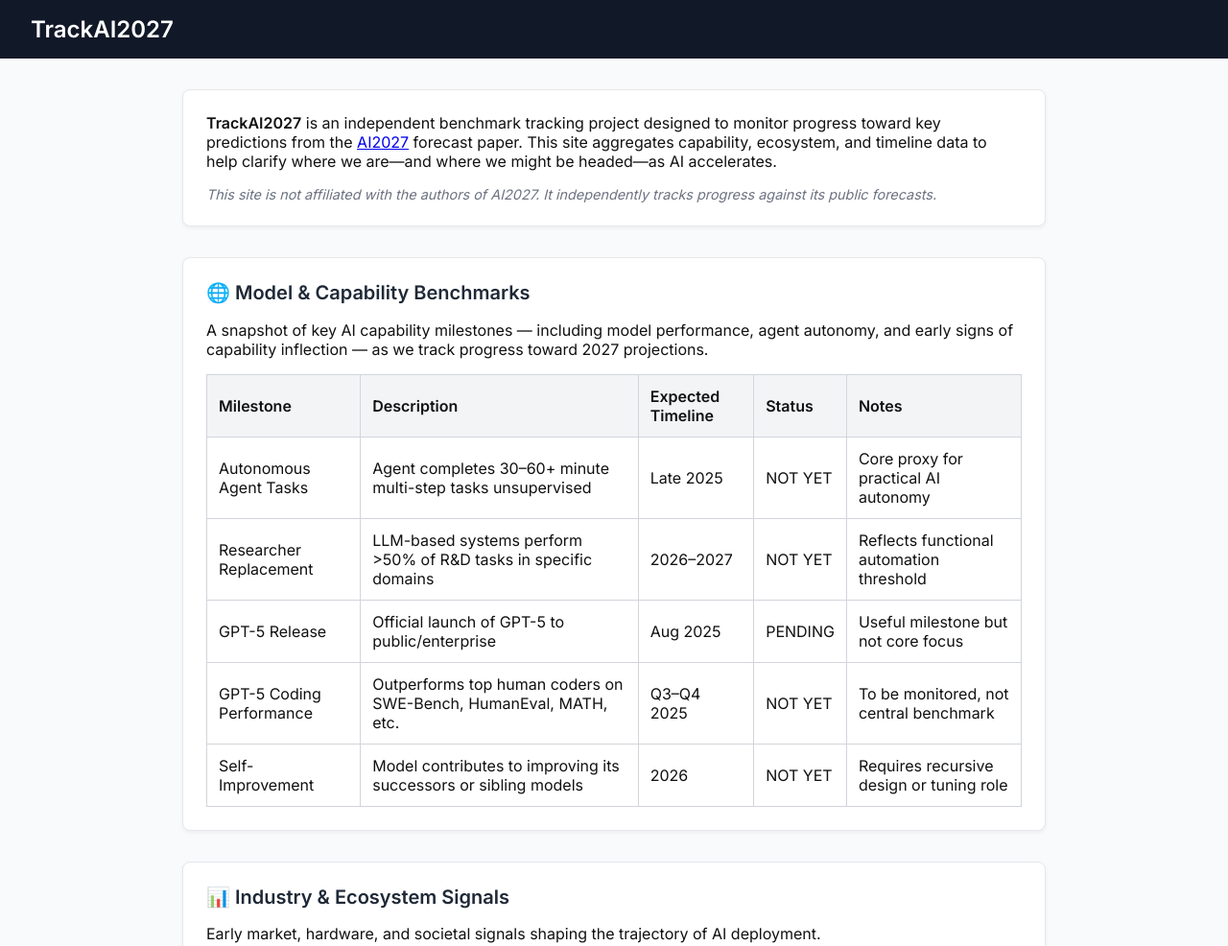
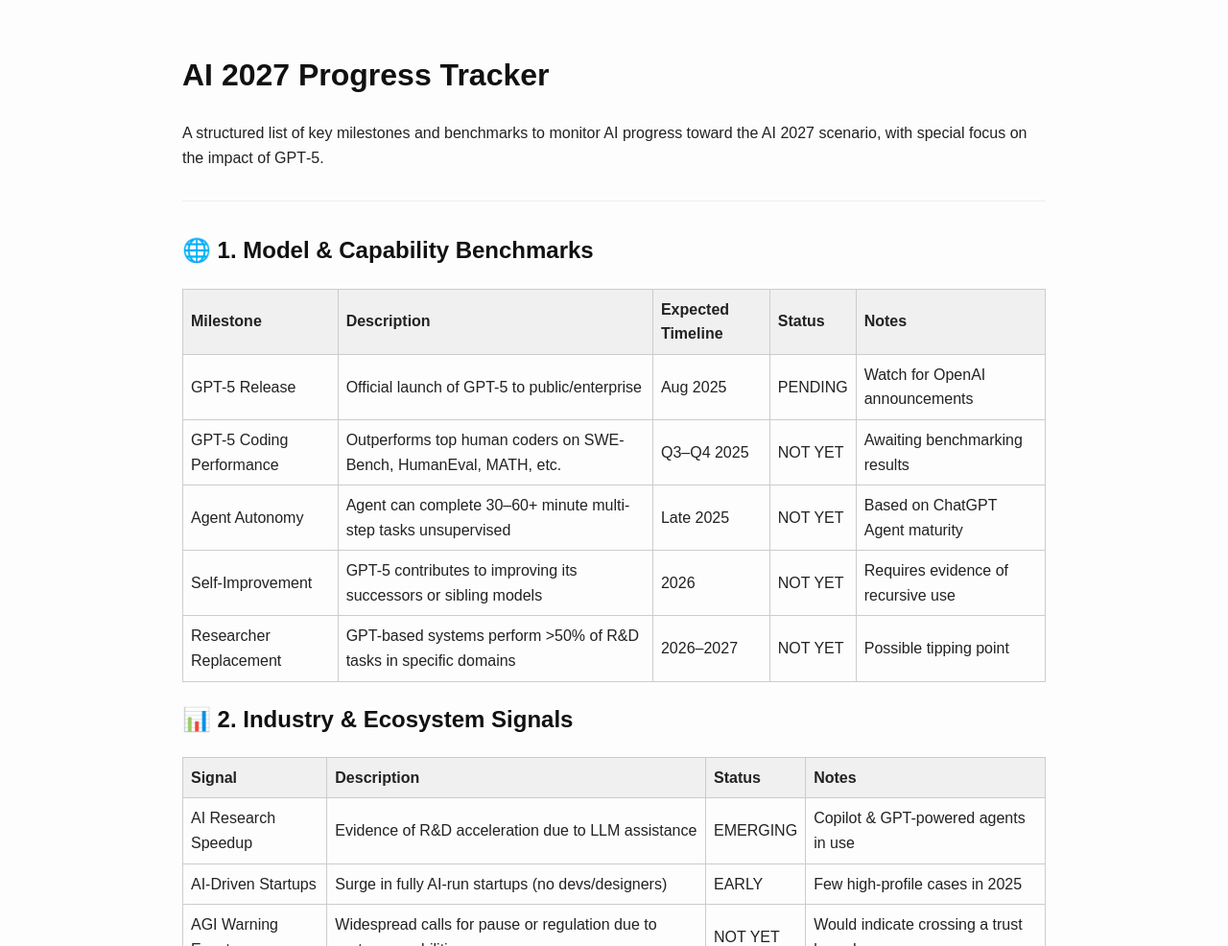
Before and after one commit to sammo8890/trackai2027-site, a plain HTML site: page index.html in a window 1280 px wide. Shown: the top 986 px of the page at 96% size. Drawn offline with Linux system fonts and the light colour scheme.

Commit message:
Update index.html

```diff
--- a/index.html
+++ b/index.html
@@ -1,114 +1,65 @@
-<!DOCTYPE html>
-<html lang="en">
+<!DOCTYPE html><html lang="en">
 <head>
   <meta charset="UTF-8" />
   <meta name="viewport" content="width=device-width, initial-scale=1.0" />
   <title>TrackAI2027</title>
-  <link href="https://fonts.googleapis.com/css2?family=Inter:wght@400;600&display=swap" rel="stylesheet">
   <style>
     body {
-      font-family: 'Inter', sans-serif;
-      background-color: #f9fafb;
-      margin: 0;
-      padding: 0;
+      font-family: sans-serif;
+      line-height: 1.6;
+      max-width: 900px;
+      margin: 0 auto;
+      padding: 2rem;
+      background-color: #fdfdfd;
+      color: #222;
+    }
+    h1, h2, h3 {
       color: #111;
-    }
-    header {
-      background: #111827;
-      color: white;
-      padding: 1rem 2rem;
-      display: flex;
-      justify-content: space-between;
-      align-items: center;
-      position: sticky;
-      top: 0;
-      z-index: 10;
-    }
-    header h1 {
-      margin: 0;
-      font-size: 1.5rem;
-    }
-    .container {
-      max-width: 900px;
-      margin: 2rem auto;
-      padding: 0 1rem;
-    }
-    .intro {
-      background: white;
-      border: 1px solid #e5e7eb;
-      border-radius: 0.5rem;
-      padding: 1.5rem;
-      margin-bottom: 2rem;
-      box-shadow: 0 2px 4px rgba(0,0,0,0.05);
-    }
-    .intro p {
-      margin: 0;
-    }
-    .card {
-      background: white;
-      border: 1px solid #e5e7eb;
-      border-radius: 0.5rem;
-      padding: 1.5rem;
-      margin-bottom: 2rem;
-      box-shadow: 0 2px 4px rgba(0,0,0,0.05);
-    }
-    .card h2 {
-      margin-top: 0;
-      font-size: 1.25rem;
-      color: #1f2937;
     }
     table {
       width: 100%;
       border-collapse: collapse;
-      margin-top: 1rem;
+      margin: 1rem 0;
     }
     th, td {
-      border: 1px solid #d1d5db;
-      padding: 0.75rem;
+      border: 1px solid #ccc;
+      padding: 0.5rem;
       text-align: left;
     }
     th {
-      background-color: #f3f4f6;
+      background: #f0f0f0;
     }
-    footer {
-      text-align: center;
-      padding: 2rem 1rem;
-      font-size: 0.85rem;
-      color: #6b7280;
-      border-top: 1px solid #e5e7eb;
-      margin-top: 4rem;
+    details {
+      margin-bottom: 1.5rem;
+    }
+    summary {
+      font-weight: bold;
+      cursor: pointer;
+      margin-bottom: 0.5rem;
+    }
+    hr {
+      border: none;
+      border-top: 1px solid #eee;
+      margin: 2rem 0;
     }
   </style>
 </head>
 <body>
-  <header>
-    <h1>TrackAI2027</h1>
-  </header>
-  <div class="container">
-    <div class="intro">
-      <p><strong>TrackAI2027</strong> is an independent benchmark tracking project designed to monitor progress toward key predictions from the <a href="https://ai-2027.com" target="_blank">AI2027</a> forecast paper. This site aggregates capability, ecosystem, and timeline data to help clarify where we are—and where we might be headed—as AI accelerates.</p>
-      <p style="margin-top: 1rem; font-size: 0.9rem; color: #6b7280;"><em>This site is not affiliated with the authors of AI2027. It independently tracks progress against its public forecasts.</em></p>
-    </div>
-    <div id="home" class="card">
-      <h2>🌐 Model & Capability Benchmarks</h2>
-      <p>A snapshot of key AI capability milestones — including model performance, agent autonomy, and early signs of capability inflection — as we track progress toward 2027 projections.</p>
+  <h1>AI 2027 Progress Tracker</h1>
+  <p>A structured list of key milestones and benchmarks to monitor AI progress toward the AI 2027 scenario, with special focus on the impact of GPT‑5.</p>
+  <hr/>  <h2>🌐 1. Model & Capability Benchmarks</h2>
   <table>
       <thead>
         <tr><th>Milestone</th><th>Description</th><th>Expected Timeline</th><th>Status</th><th>Notes</th></tr>
       </thead>
       <tbody>
-          <tr><td>Autonomous Agent Tasks</td><td>Agent completes 30–60+ minute multi-step tasks unsupervised</td><td>Late 2025</td><td>NOT YET</td><td>Core proxy for practical AI autonomy</td></tr>
-          <tr><td>Researcher Replacement</td><td>LLM-based systems perform >50% of R&D tasks in specific domains</td><td>2026–2027</td><td>NOT YET</td><td>Reflects functional automation threshold</td></tr>
-          <tr><td>GPT-5 Release</td><td>Official launch of GPT-5 to public/enterprise</td><td>Aug 2025</td><td>PENDING</td><td>Useful milestone but not core focus</td></tr>
-          <tr><td>GPT-5 Coding Performance</td><td>Outperforms top human coders on SWE-Bench, HumanEval, MATH, etc.</td><td>Q3–Q4 2025</td><td>NOT YET</td><td>To be monitored, not central benchmark</td></tr>
-          <tr><td>Self-Improvement</td><td>Model contributes to improving its successors or sibling models</td><td>2026</td><td>NOT YET</td><td>Requires recursive design or tuning role</td></tr>
+        <tr><td>GPT-5 Release</td><td>Official launch of GPT-5 to public/enterprise</td><td>Aug 2025</td><td>PENDING</td><td>Watch for OpenAI announcements</td></tr>
+        <tr><td>GPT-5 Coding Performance</td><td>Outperforms top human coders on SWE-Bench, HumanEval, MATH, etc.</td><td>Q3–Q4 2025</td><td>NOT YET</td><td>Awaiting benchmarking results</td></tr>
+        <tr><td>Agent Autonomy</td><td>Agent can complete 30–60+ minute multi-step tasks unsupervised</td><td>Late 2025</td><td>NOT YET</td><td>Based on ChatGPT Agent maturity</td></tr>
+        <tr><td>Self-Improvement</td><td>GPT-5 contributes to improving its successors or sibling models</td><td>2026</td><td>NOT YET</td><td>Requires evidence of recursive use</td></tr>
+        <tr><td>Researcher Replacement</td><td>GPT-based systems perform >50% of R&D tasks in specific domains</td><td>2026–2027</td><td>NOT YET</td><td>Possible tipping point</td></tr>
       </tbody>
-      </table>
-    </div>
-
-    <div id="about" class="card">
-      <h2>📊 Industry & Ecosystem Signals</h2>
-      <p>Early market, hardware, and societal signals shaping the trajectory of AI deployment.</p>
+    </table>  <h2>📊 2. Industry & Ecosystem Signals</h2>
   <table>
     <thead>
       <tr><th>Signal</th><th>Description</th><th>Status</th><th>Notes</th></tr>
@@ -119,12 +70,7 @@
       <tr><td>AGI Warning Events</td><td>Widespread calls for pause or regulation due to system capabilities</td><td>NOT YET</td><td>Would indicate crossing a trust boundary</td></tr>
       <tr><td>Hardware Scaling</td><td>New compute breakthroughs (e.g. GPU, ASIC for LLMs)</td><td>ACTIVE</td><td>Nvidia Blackwell, etc. announced</td></tr>
     </tbody>
-      </table>
-    </div>
-
-    <div id="updates" class="card">
-      <h2>⌛️ Timeline Forecast Adjustments</h2>
-      <p>Updated scenario forecasts reflecting recent trends and horizon shifts in AI progress.</p>
+  </table>  <h2>⌛️ 3. Timeline Forecast Adjustments</h2>
   <table>
     <thead>
       <tr><th>Model</th><th>Previous Median</th><th>Current Median</th><th>Notes</th></tr>
@@ -135,22 +81,5 @@
       <tr><td>METR Horizon Doubling</td><td>~6 months</td><td>~4–7 months</td><td>Holding steady for now</td></tr>
     </tbody>
   </table>
-    </div>
-
-  <div class="container" style="margin-bottom: 2rem;">
-    <div class="card">
-      <h2>🧠 Progress Toward Super-Intelligence</h2>
-      <p>This bar estimates cumulative progress across all tracked benchmarks on this site.</p>
-      <div style="background-color: #e5e7eb; border-radius: 9999px; overflow: hidden; height: 24px; margin-top: 1rem;">
-        <div style="width: 25%; background-color: #10b981; height: 100%; text-align: center; color: white; line-height: 24px; font-weight: bold;">
-          25%
-        </div>
-      </div>
-    </div>
-  </div>
-
-  <footer>
-    © 2025 TrackAI2027 · Last updated: July 24, 2025
-  </footer>
 </body>
 </html>
```
Lines whose indentation alone changed are shown as unchanged.
